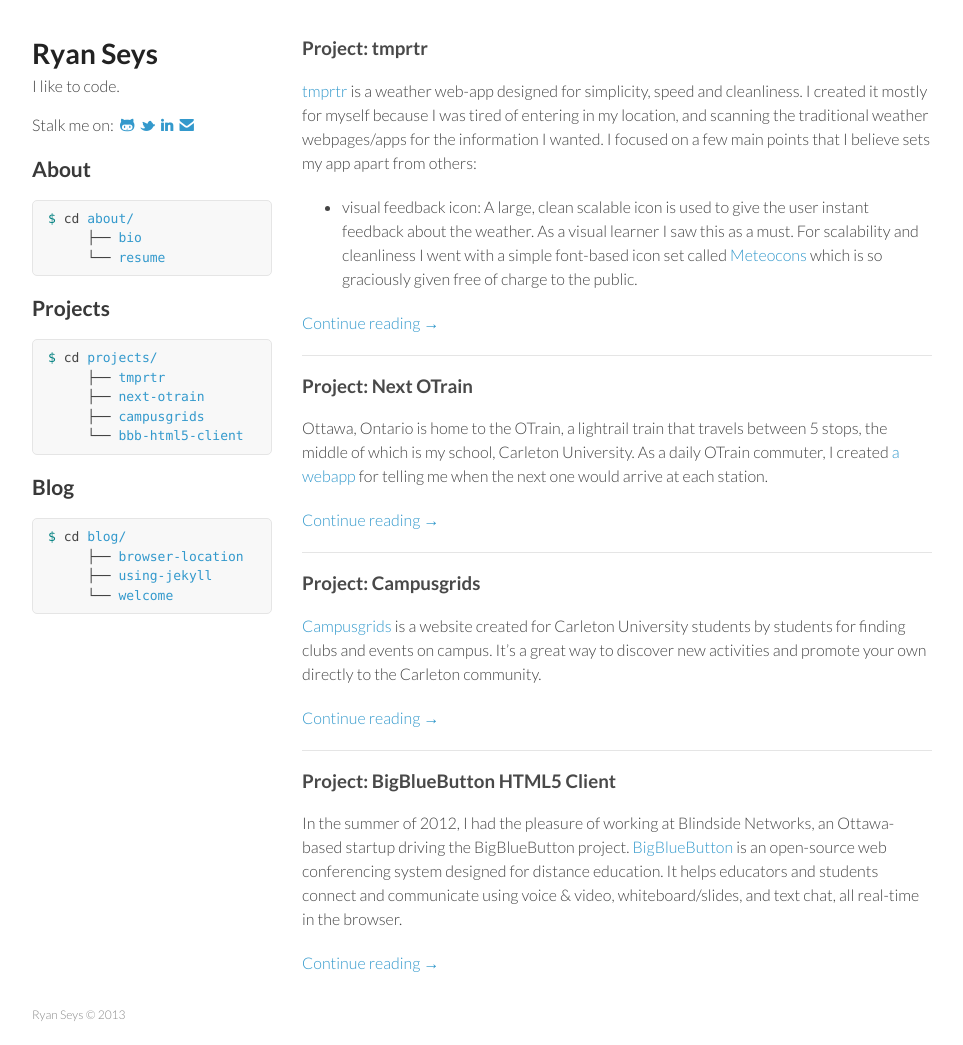
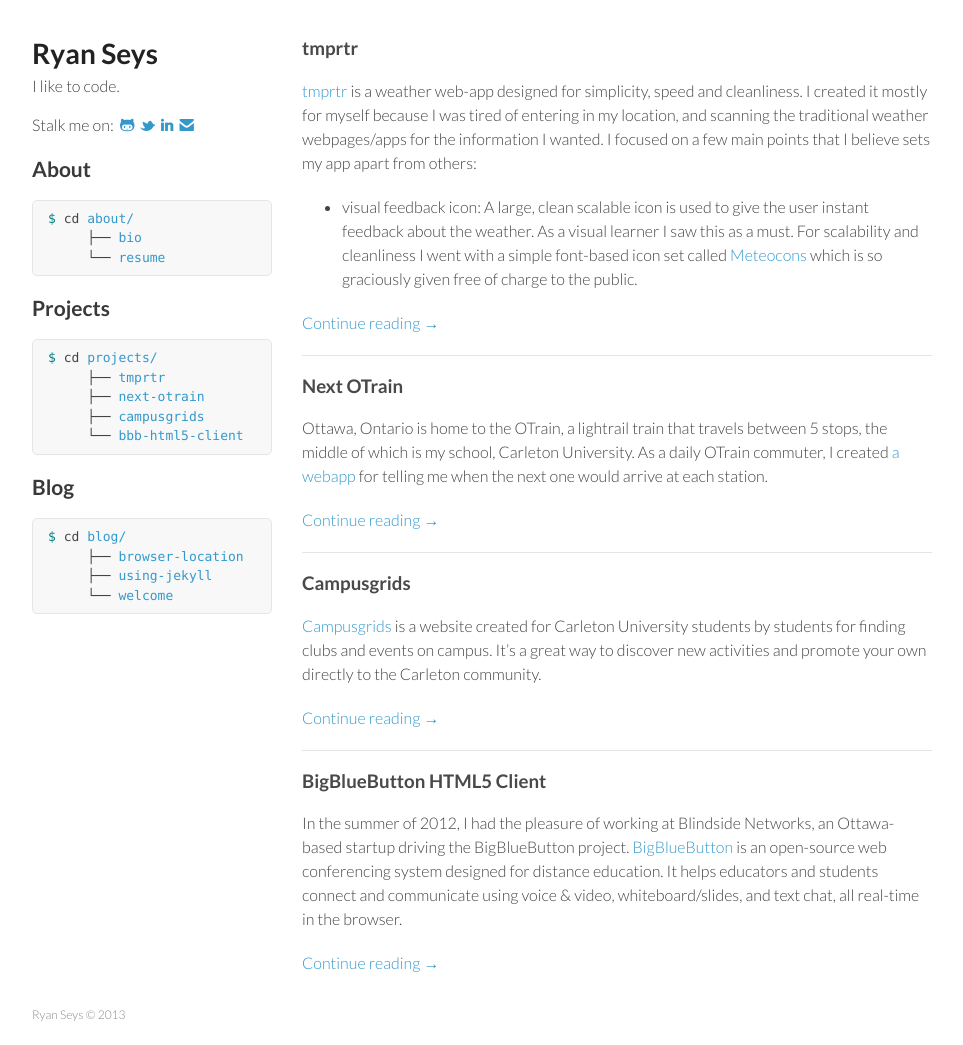
Before and after one commit to tl-dr/ryanseys.com, a Jekyll site: the page built from projects/index.html, in a window 1280 px wide and 1045 px high. Shown: the whole window, without its empty margins (153-1116 px from the left). Built offline with Jekyll 4.4.1, drawn with Linux system fonts in a browser that asks for light colours; Markdown is read by kramdown in place of the engine named in the settings.

Commit message:
Remove 'Project:' from the project titles on project page

```diff
--- a/projects/index.html
+++ b/projects/index.html
@@ -6,7 +6,7 @@
 
 {% assign projects = site.categories.projects %}
 {% for project in projects %}
-  <a name="{{ project.name }}" href="{{ project.url }}"><h3>Project: {{ project.title }}</h3></a>
+  <a name="{{ project.name }}" href="{{ project.url }}"><h3>{{ project.title }}</h3></a>
   {% assign truncated_project = project.content | split:"<!-- truncate_here -->" | first %}
   {% if truncated_project != project.content %}
   {{ truncated_project }}
```
